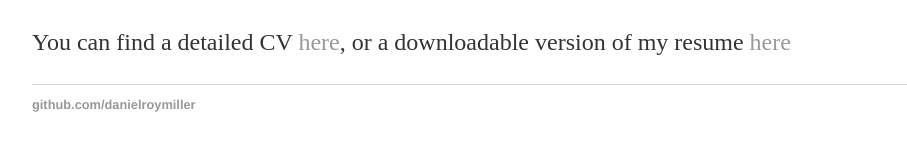
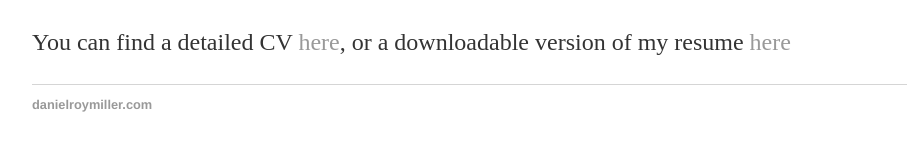
Before and after one commit to danielroymiller/danielroymiller.github.io, a Jekyll site: the page built from index.html, in a window 1280 px wide. Shown: the part 320-471 px from the top of the page, without its empty margins (160-1067 px from the left). Built offline with Jekyll 4.4.1, drawn with Linux system fonts in a browser that asks for light colours.

Commit message:
Update default.html

```diff
--- a/_layouts/default.html
+++ b/_layouts/default.html
@@ -21,7 +21,7 @@
 			</div><!-- /.container -->
 			<footer>
 	    		<ul>
-	        		<li><a href="https://danielroymiller.com">github.com/danielroymiller</a></li>
+	        		<li><a href="danielroymiller.com">danielroymiller.com</a></li>
 			</ul>
 			</footer>
 		</body>
```
